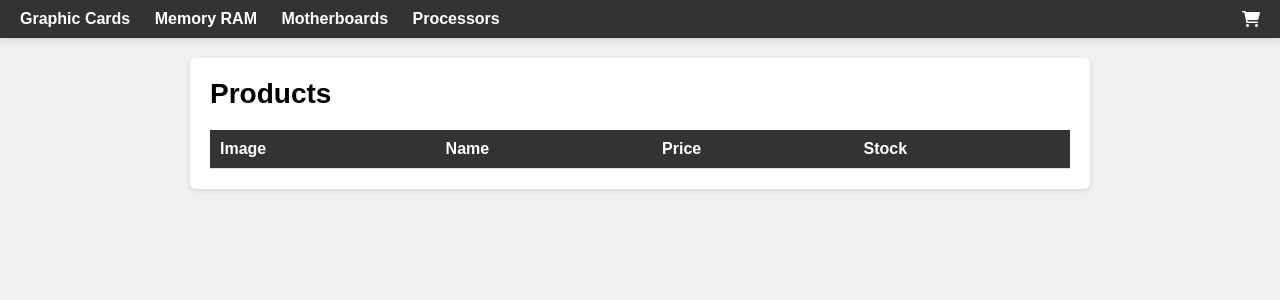
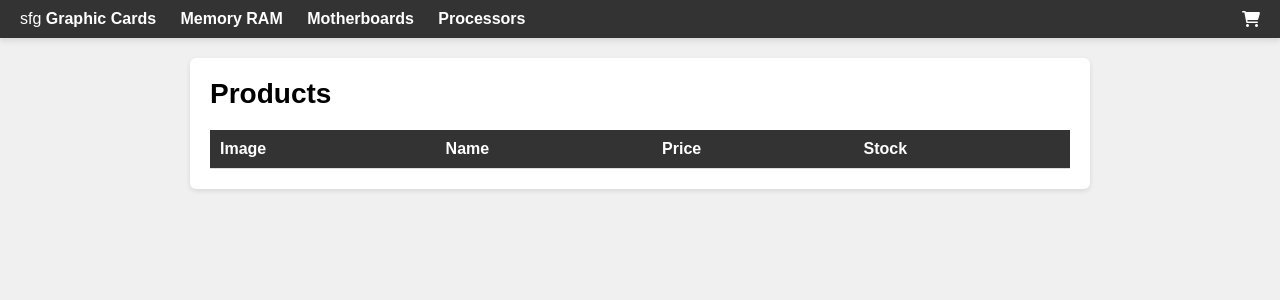
Before and after one commit to SahiDemon/AssembleZ, a Flask app: template templates/products.html in a window 1280 px wide. Shown: the top 300 px of the page. Run offline with Flask 3, Linux system fonts and the light colour scheme; the template is opened without the code that fills it, so the values that code supplies are empty.

Commit message:
Update products.html

```diff
--- a/templates/products.html
+++ b/templates/products.html
@@ -8,6 +8,7 @@
 <body>
     <nav>
         <ul>
+            sfg
             <li><a href="{{ url_for('display_products', category='GraphicCards') }}">Graphic Cards</a></li>
             <li><a href="{{ url_for('display_products', category='MemoryRAM') }}">Memory RAM</a></li>
             <li><a href="{{ url_for('display_products', category='MotherBoards') }}">Motherboards</a></li>
```
